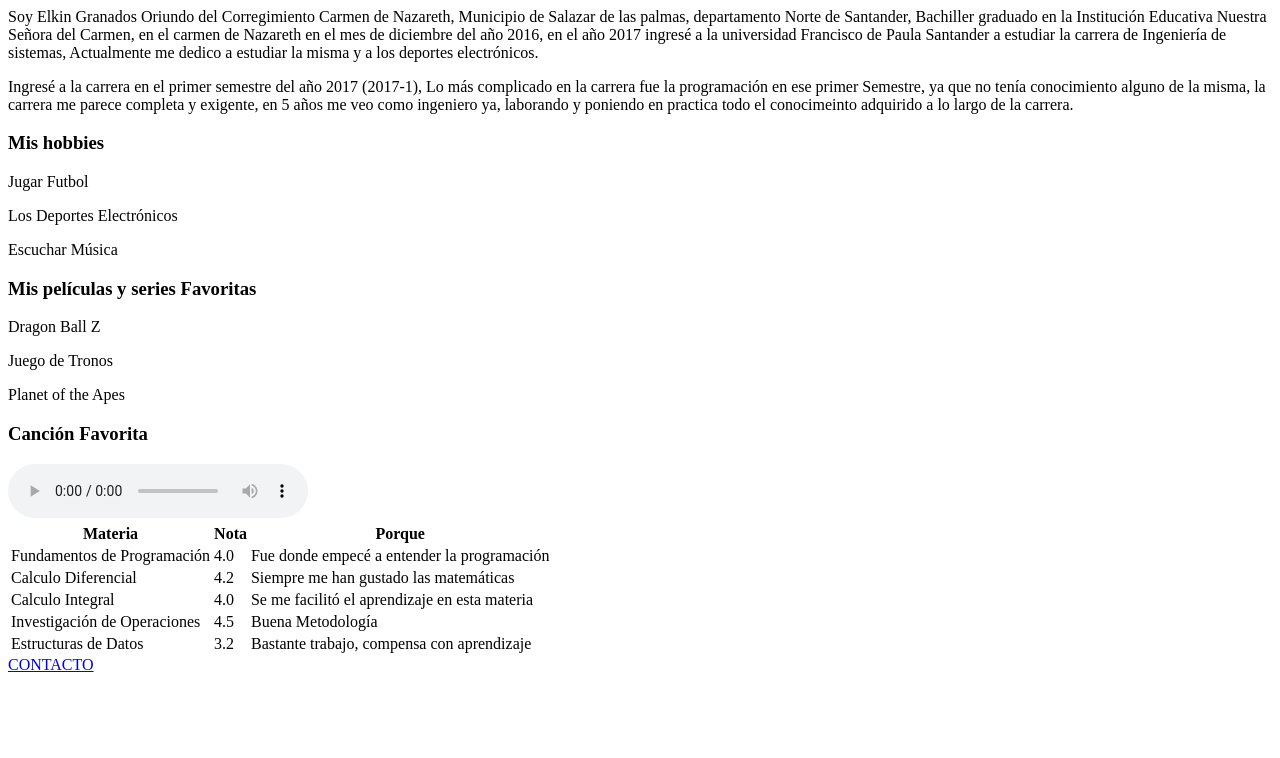
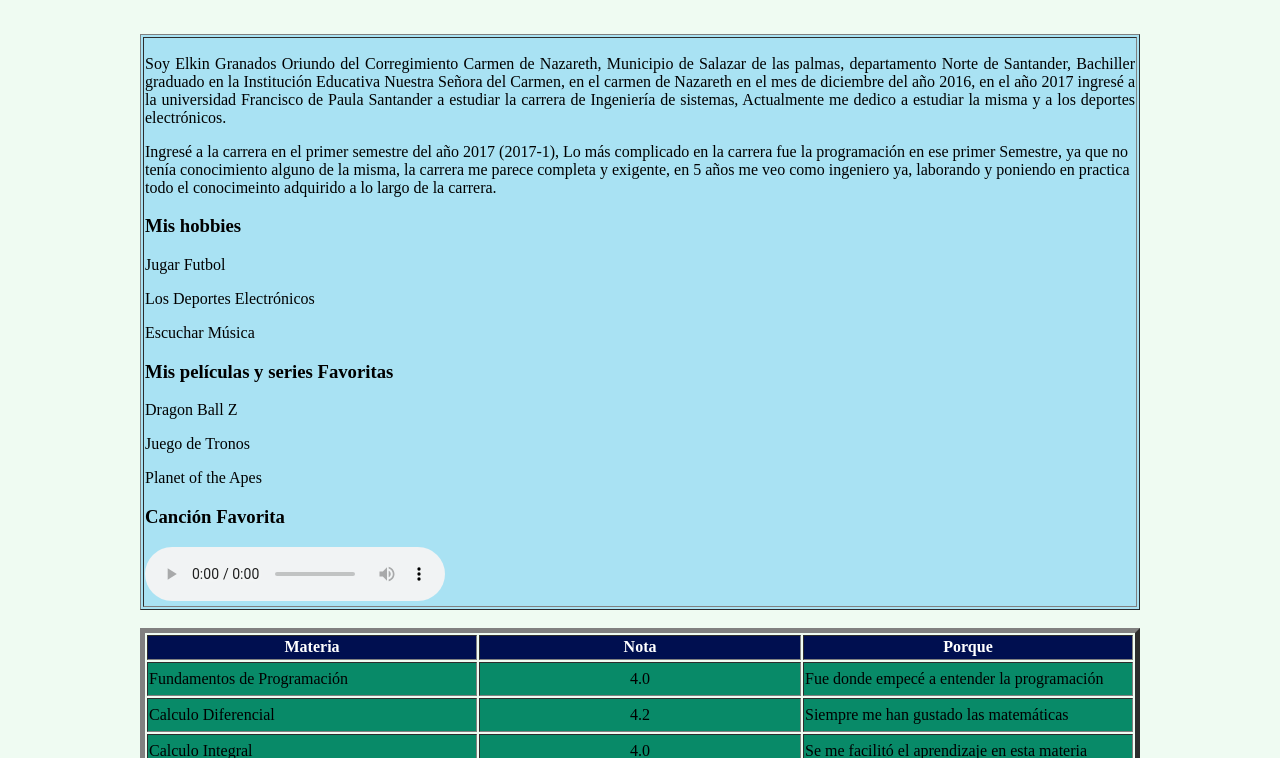
Before and after one commit to elkingrana2/webpagina, a plain HTML site: page index.html in a window 1280 px wide. Shown: the part 325-1083 px from the top of the page. Before the commit the page ends 1007 px from the top, so only its background shows below. Drawn offline with Linux system fonts and the light colour scheme.

Commit message:
Oja de vida Con css, formulario de contacto

```diff
--- a/index.html
+++ b/index.html
@@ -3,7 +3,7 @@
 <head>
 	<title>Pagina de Presentación de Programación Web</title>
 
-<style>
+<style type="text/css">
 
 h1 {
   color: red;
@@ -12,14 +12,17 @@ h1 {
 </style>
 
 </head>
-<body>
-	<img src="https://www.redeszone.net/app/uploads-redeszone.net/2020/01/hacking-etico-sistemas.jpg" alt="Image" height="200" width="1000">
+<body bgcolor="#EFFBF2">
+  <p align="center"><img src="https://www.redeszone.net/app/uploads-redeszone.net/2020/01/hacking-etico-sistemas.jpg" alt="Image" height="200" width="1000"></p>
 
-	<h1 class="color=red">ELKIN ADRIÁN GRANADOS CÁRDENAS</h1>
+	<h1 align="center" class="color=red">ELKIN ADRIÁN GRANADOS CÁRDENAS</h1>
 
-	<h3>Fecha de Naciminto: 05/01/2001</h3>
+	<h3 align="center">Fecha de Naciminto: 05/01/2001</h3>
 
-	<p>Soy Elkin Granados Oriundo del Corregimiento Carmen de Nazareth, Municipio de Salazar de las palmas, departamento Norte de Santander, Bachiller graduado en la Institución Educativa Nuestra Señora del Carmen, en el carmen de Nazareth en el mes de diciembre del año 2016, en el año 2017 ingresé a la universidad Francisco de Paula Santander a estudiar la carrera de Ingeniería de sistemas, Actualmente me dedico a estudiar la misma y a los deportes electrónicos.</p>
+  <table width="1000" border="1" align="center" bgcolor="#A9E2F3">
+    <tr>
+        <td width="680" height="134">
+          <p align="justify">Soy Elkin Granados Oriundo del Corregimiento Carmen de Nazareth, Municipio de Salazar de las palmas, departamento Norte de Santander, Bachiller graduado en la Institución Educativa Nuestra Señora del Carmen, en el carmen de Nazareth en el mes de diciembre del año 2016, en el año 2017 ingresé a la universidad Francisco de Paula Santander a estudiar la carrera de Ingeniería de sistemas, Actualmente me dedico a estudiar la misma y a los deportes electrónicos.</p>
 
           <p>Ingresé a la carrera en el primer semestre del año 2017 (2017-1), Lo más complicado en la carrera fue la programación en ese primer Semestre, ya que no tenía conocimiento alguno de la misma, la carrera me parece completa y exigente, en 5 años me veo como ingeniero ya, laborando y poniendo en practica todo el conocimeinto adquirido a lo largo de la carrera.</p>
 
@@ -36,44 +39,57 @@ h1 {
         <h3>Canción Favorita</h3>
         <audio controls>
           <source src="mp3/cancion.mp3" type="audio/mpeg">
-
         </audio>
 
+        </td>
+        <br>
 
-	<table>
+    </tr>
+  </table>
+
+  <br>
+
+
+
+	<table align="center" width="1000" height="220" border="5">
   <tr>
-    <th>Materia</th>
-    <th>Nota</th>
-    <th>Porque</th>
+    <th width="366" height="21" align="center" bgcolor="#0000FF5" class="ALINEAR" style="color: #FFF" scope="col"><strong>Materia</strong></th>
+    <th width="366" height="21" align="center" bgcolor="#0000FF5" class="ALINEAR" style="color: #FFF" scope="col">Nota</th>
+    <th width="366" height="21" align="center" bgcolor="#0000FF5" class="ALINEAR" style="color: #FFF" scope="col">Porque</th>
   </tr>
   <tr>
-    <td>Fundamentos de Programación</td>
-    <td>4.0</td>
-    <td>Fue donde empecé a entender la programación</td>
+    <td bgcolor="#088A68">Fundamentos de Programación</td>
+    <td class="center" align="center" bgcolor="#088A68">4.0</td>
+    <td bgcolor="#088A68">Fue donde empecé a entender la programación</td>
   </tr>
   <tr>
-    <td>Calculo Diferencial</td>
-    <td>4.2</td>
-    <td>Siempre me han gustado las matemáticas</td>
+    <td bgcolor="#088A68">Calculo Diferencial</td>
+    <td class="center" align="center" bgcolor="#088A68">4.2</td>
+    <td bgcolor="#088A68">Siempre me han gustado las matemáticas</td>
   </tr>
   <tr>
-    <td>Calculo Integral</td>
-    <td>4.0</td>
-    <td>Se me facilitó el aprendizaje en esta materia</td>
+    <td bgcolor="#088A68">Calculo Integral</td>
+    <td class="center" align="center" bgcolor="#088A68">4.0</td>
+    <td bgcolor="#088A68">Se me facilitó el aprendizaje en esta materia</td>
   </tr>
   <tr>
-    <td>Investigación de Operaciones</td>
-    <td>4.5</td>
-    <td>Buena Metodología</td>
+    <td bgcolor="#088A68">Investigación de Operaciones</td>
+    <td class="center" align="center" bgcolor="#088A68">4.5</td>
+    <td bgcolor="#088A68">Buena Metodología</td>
   </tr>
   <tr>
-    <td>Estructuras de Datos</td>
-    <td>3.2</td>
-    <td>Bastante trabajo, compensa con aprendizaje</td>
+    <td bgcolor="#088A68">Estructuras de Datos</td>
+    <td class="center" align="center" bgcolor="#088A68">3.2</td>
+    <td bgcolor="#088A68" style="color: #190707">Bastante trabajo, compensa con aprendizaje</td>
+
 
 </table>
 
+<p align="center">
   <a href="contacto.html">CONTACTO</a>
+</p>
 
 
+
+</body>
 </html>
```
Also changed, not shown: contacto.html (+8 -4 lines). Lines whose indentation alone changed are shown as unchanged.
